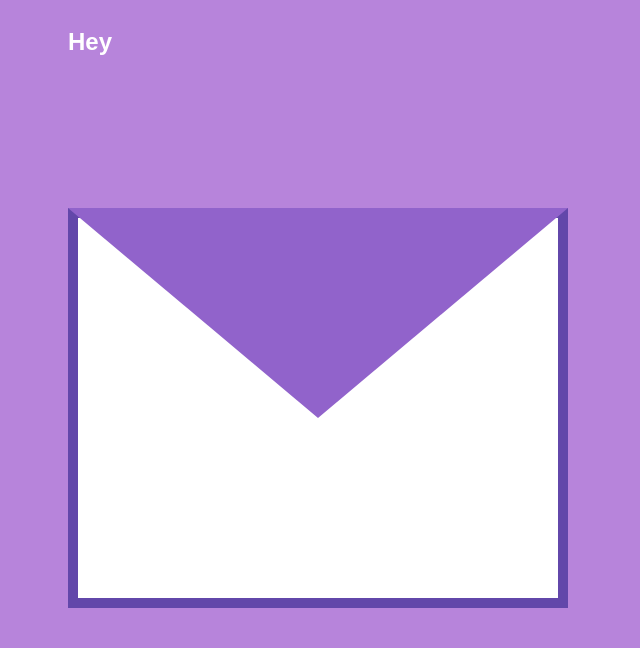
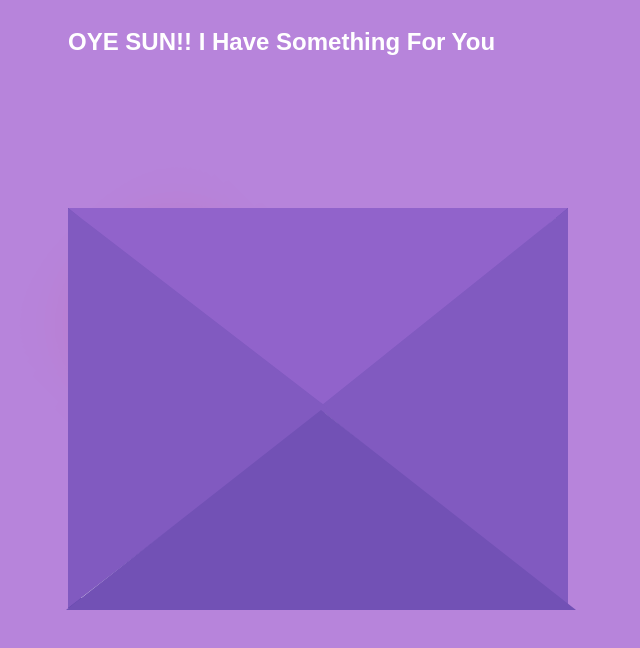
Before and after one commit to NamNam9252/MUMMY, a plain HTML site: page index.html in a window 1280 px wide. Shown: the whole page, without its empty margins (322-962 px from the left). Drawn offline with Linux system fonts and the light colour scheme; files whose address does not match are found by name.

Commit message:
Update index.html

```diff
--- a/index.html
+++ b/index.html
@@ -1,24 +1,38 @@
 <!DOCTYPE html>
-<!-- saved from url=(0028)file:///E:/letter/index.html -->
-<html lang="en"><head><meta http-equiv="Content-Type" content="text/html; charset=windows-1252">
-        <meta charset="UTF_8">
-        <meta name="viewport" content="width=device-width, initial-scale=1.0">
-        <title>From Your suputa...
-        </title>
-        <link rel="stylesheet" href="file:///E:/letter/Style3.css">
-        </head><body>
+<html lang="en">
+  <head>
+    <meta charset="UTF-8" />
+    <meta name="viewport" content="width=device-width, initial-scale=1.0" />
+    <title>From Nam... Nam...</title>
+    <link rel="stylesheet" href="Style3.css" />
+  </head>
+  <body>
     <div class="envelope">
       <div class="back"></div>
       <div class="letter">
-                    <div class="text"></div>
+        <div class="heart"></div>
+        <div class="text">
+          <p>
+            SHOR BHARE JAMANE ME🌍 <br />
+            SUKOON BHARA KA LAMHA HO APP ✨<br />
+            CHAI KE PHELE DO GHUT☕ <br />
+            VALA MAJA HO APPP 🫵🏻<br />
+            PR  MERE LIYE LIYE TO 🫣<br />
+            ZINDAGI BHAR KI KHUSHI HO APP 💖
+
+          </p>
+          <div class="btn">
+            <a href="new.html">SORRY MUMMI🙉</a>
                       </div>
-                <div class="frount"></div>
+
+        </div>
+      </div>
+      <div class="front"></div>
       <div class="top"></div>
       <div class="shadow"></div>
       <div class="text1">
-                    <h2>Hey</h2>
+        <h2>OYE SUN!! I Have Something For You</h2>
       </div>
     </div>
-
-
-</body></html>
+  </body>
+</html>
```
Lines whose indentation alone changed are shown as unchanged.
